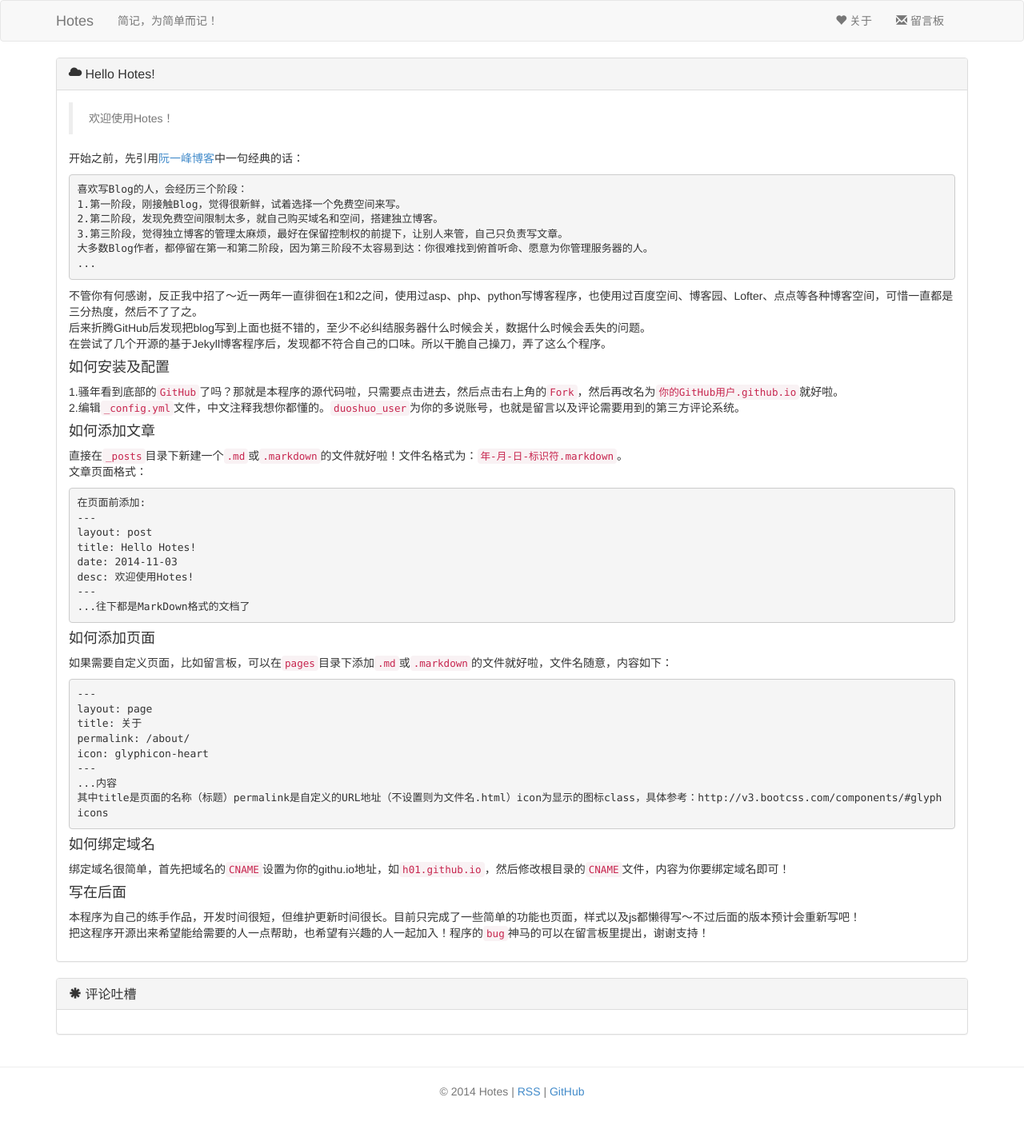
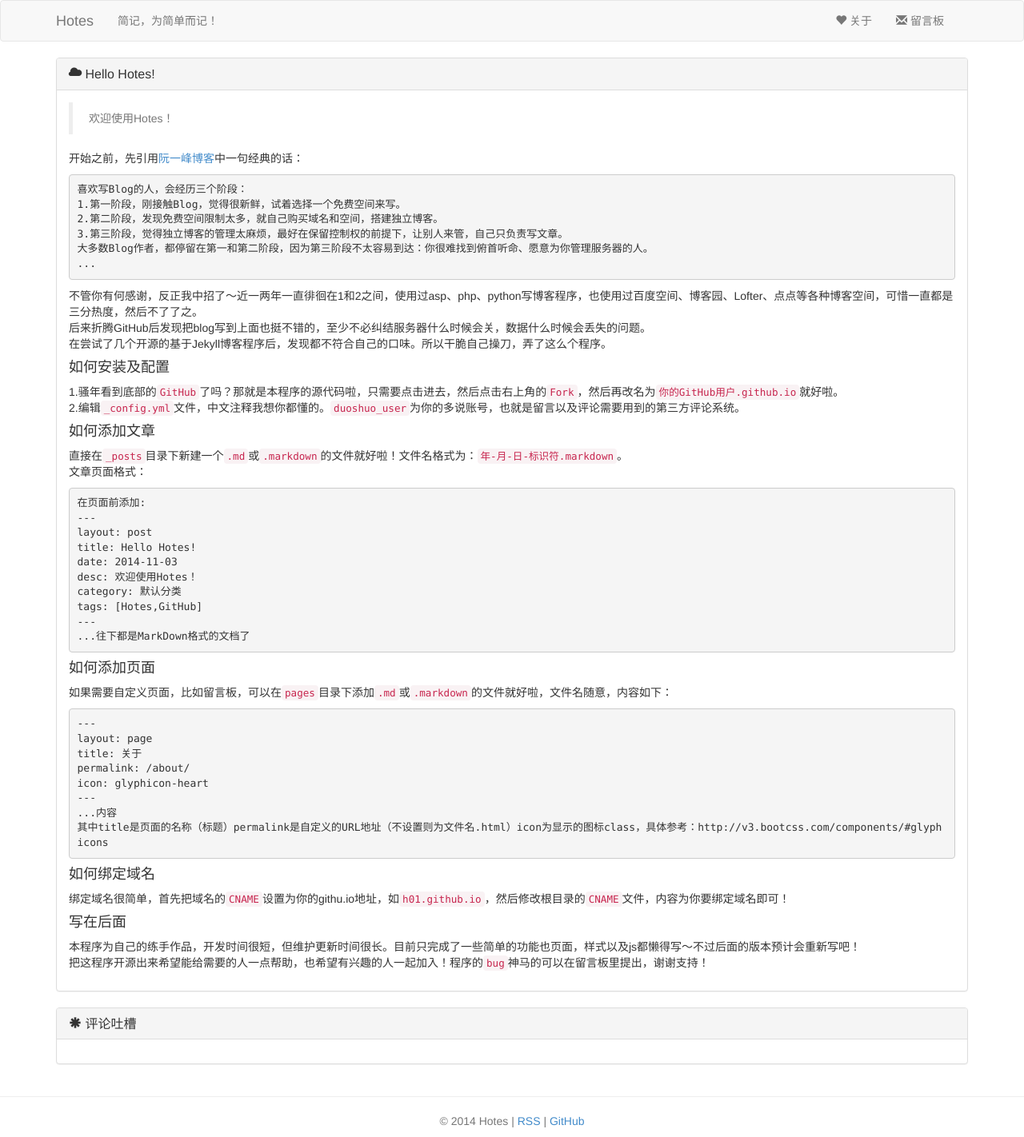
Before and after one commit to h01/h01.github.io, a Jekyll site: the page built from _posts/2014-11-03-Hello-Hotes.markdown, in a window 1280 px wide. Shown: the whole page at 80% size. Built offline with Jekyll 4.4.1, drawn with Linux system fonts in a browser that asks for light colours; comment, search, counter and statistics services are not loaded; before the commit the page ends 1385 px from its top, so only the background shows below that.

Commit message:
更新了添加文章介绍

```diff
--- a/_posts/2014-11-03-Hello-Hotes.markdown
+++ b/_posts/2014-11-03-Hello-Hotes.markdown
@@ -3,6 +3,8 @@
 title: Hello Hotes!
 date: 2014-11-03
 desc: 欢迎使用Hotes！
+category: 默认分类
+tags: [Hotes,GitHub]
 ---
 开始之前，先引用[阮一峰博客](http://www.ruanyifeng.com/blog/2012/08/blogging_with_jekyll.html)中一句经典的话：
 
@@ -31,7 +33,9 @@
 	layout: post
 	title: Hello Hotes!
 	date: 2014-11-03
-	desc: 欢迎使用Hotes!
+	desc: 欢迎使用Hotes！
+	category: 默认分类
+	tags: [Hotes,GitHub]
 	---
 	...往下都是MarkDown格式的文档了
 
```
